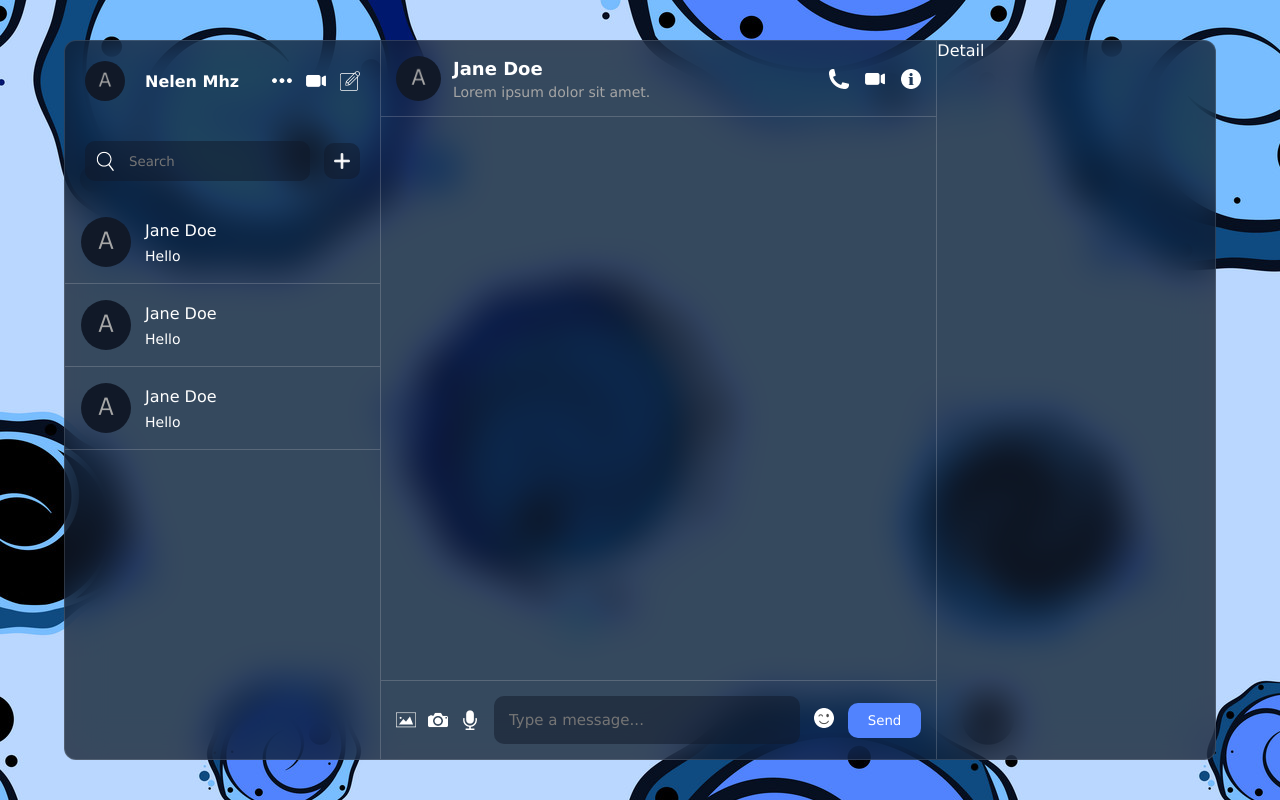
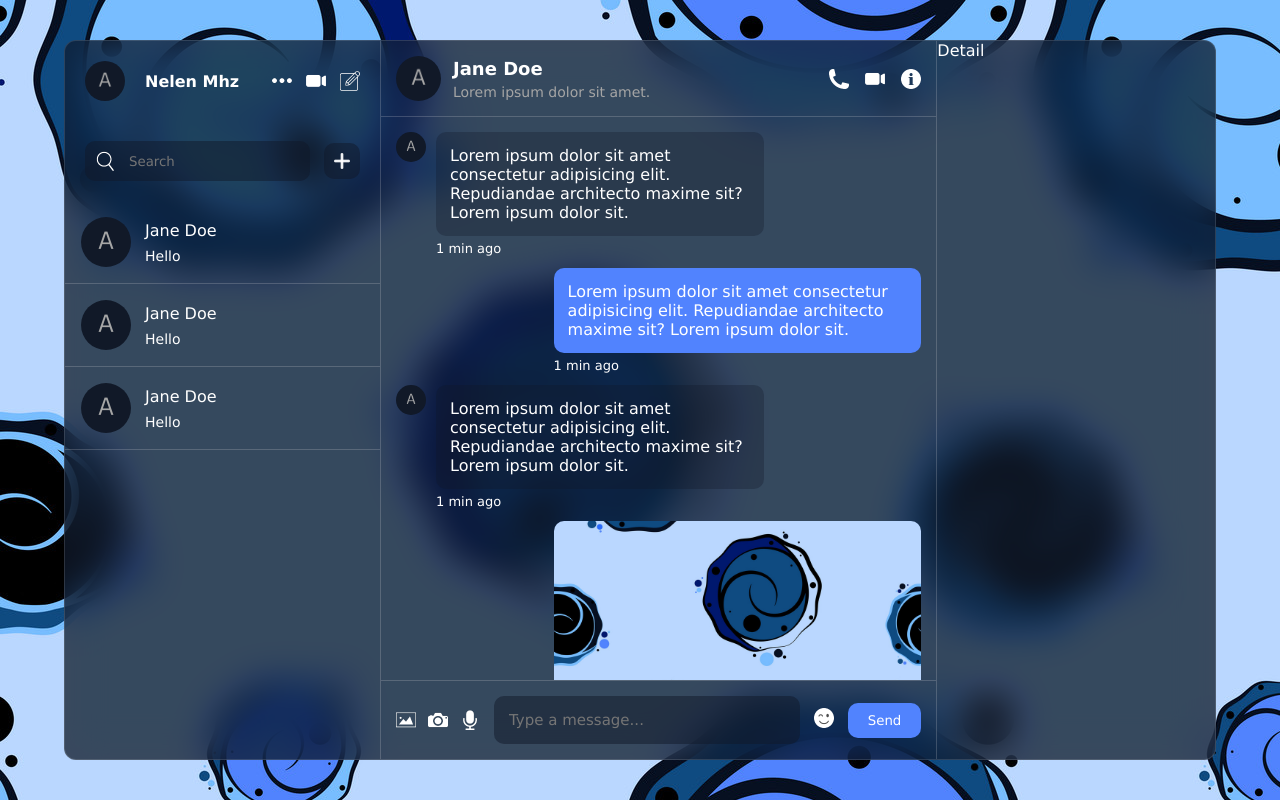
Before and after one commit to nelen-maharjan/chat-app, a React (Vite) app: page / in a window 1280 px wide. Built offline with nearby package versions, Linux system fonts and the light colour scheme.

Commit message:
chat-message design

```diff
--- a/src/components/chat/Chat.jsx
+++ b/src/components/chat/Chat.jsx
@@ -27,7 +27,43 @@
           <img src="./info.png" alt="info-icon" />
         </div>
       </div>
-      <div className="center"></div>
+      <div className="center">
+        <div className="message">
+          <img src="./avatar.png" alt="avater" />
+          <div className="texts">
+            <p>
+              Lorem ipsum dolor sit amet consectetur adipisicing elit. Repudiandae architecto maxime sit? Lorem ipsum dolor sit.
+            </p>
+            <span>1 min ago</span>
+          </div>
+        </div>
+        <div className="message own">
+          <div className="texts">
+            <p>
+              Lorem ipsum dolor sit amet consectetur adipisicing elit. Repudiandae architecto maxime sit? Lorem ipsum dolor sit.
+            </p>
+            <span>1 min ago</span>
+          </div>
+        </div>
+        <div className="message">
+          <img src="./avatar.png" alt="avater" />
+          <div className="texts">
+            <p>
+              Lorem ipsum dolor sit amet consectetur adipisicing elit. Repudiandae architecto maxime sit? Lorem ipsum dolor sit.
+            </p>
+            <span>1 min ago</span>
+          </div>
+        </div>
+        <div className="message own">
+          <div className="texts">
+            <img src="./bg.jpg" alt="" />
+            <p>
+              Lorem ipsum dolor sit amet consectetur adipisicing elit. Repudiandae architecto maxime sit? Lorem ipsum dolor sit.
+            </p>
+            <span>1 min ago</span>
+          </div>
+        </div>
+      </div>
       <div className="bottom">
         <div className="icons">
           <img src="./img.png" alt="img" />
--- a/src/components/chat/chat.css
+++ b/src/components/chat/chat.css
@@ -58,6 +58,57 @@
     .center{
         padding: 15px;
         flex: 1;
+        overflow: scroll;
+        overflow-x: hidden;
+        display: flex;
+        flex-direction: column;
+        gap: 12px;
+
+        .message{
+            max-width: 70%;
+            display: flex;
+            gap: 10px;
+
+            &.own{
+                align-self: flex-end;
+
+                .texts{
+                    p{
+                        background-color: #5183fe;
+                    }
+                }
+            }
+
+            img{
+                width: 30px;
+                height: 30px;
+                border-radius: 50%;
+                object-fit: cover;
+            }
+            .texts{
+                flex: 1;
+                display: flex;
+                flex-direction: column;
+                gap: 5px;
+
+                img{
+                    width: 100%;
+                    height: 220px;
+                    border-radius: 10px;
+                    object-fit: cover;
+                }
+
+                p{
+                    padding: 14px;
+                    background-color: rgba(17, 25, 40, 0.3);
+                    border-radius: 10px;
+                }
+
+                span{
+                    font-size: 13px;
+                }
+            }
+        }
     }
 
     .bottom{
```
